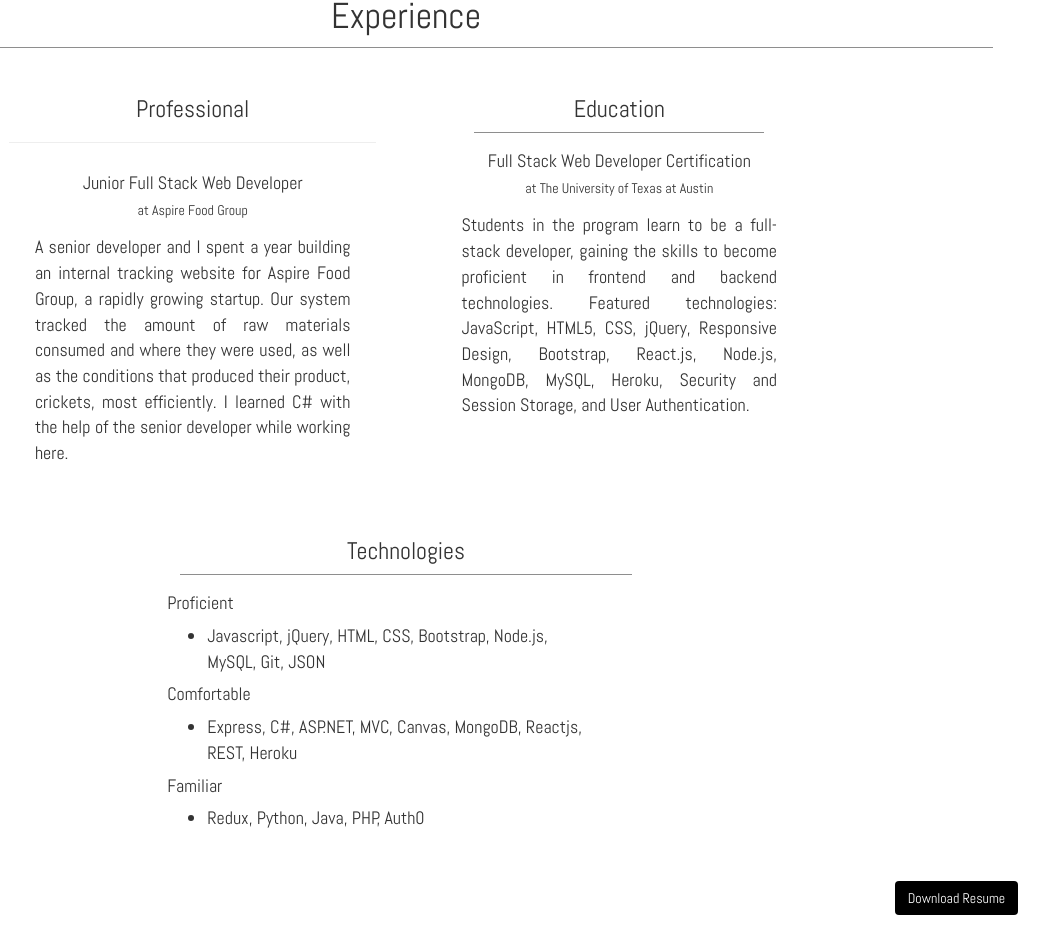
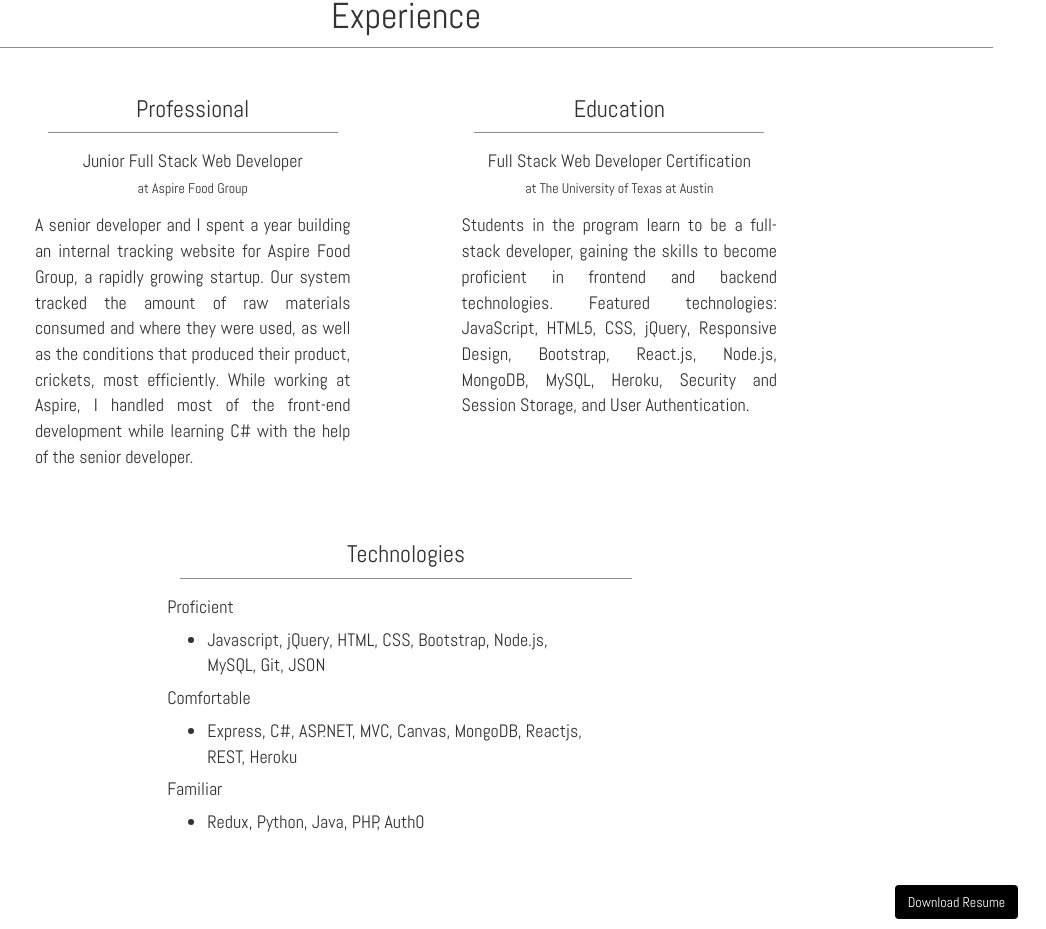
Before and after one commit to williamwgilmore/williamwgilmore, a React (Create React App) app: page / in a window 1280 px wide. Shown: the part 1399-2328 px from the top of the page, without its empty margins (234-1280 px from the left). Built offline with nearby package versions, Linux system fonts and the light colour scheme.

Commit message:
Made a small change to the experience section text, and added a class to a hr to make it uniform with the rest of the section

```diff
--- a/src/components/Experience.js
+++ b/src/components/Experience.js
@@ -16,7 +16,7 @@ export default class Experience extends Component {
 							<div className='row'>
 								<div className='col-md-12'>
 									<h3 className='text-center'>Professional</h3>
-									<hr />
+									<hr className='blackBar'/>
 								</div>
 							</div>
 							<div className='row'>
@@ -26,8 +26,8 @@ export default class Experience extends Component {
 									<p className='experienceText alignText'>
 										A senior developer and I spent a year building an internal tracking website for Aspire Food Group,
 										a rapidly growing startup. Our system tracked the amount of raw materials consumed and where they
-										were used, as well as the conditions that produced their product, crickets, most efficiently. I
-										learned C# with the help of the senior developer while working here.
+										were used, as well as the conditions that produced their product, crickets, most efficiently. While
+										working at Aspire, I handled most of the front-end development while learning C# with the help of the senior developer.
 									</p>
 							  	<br />
 								</div>
```
